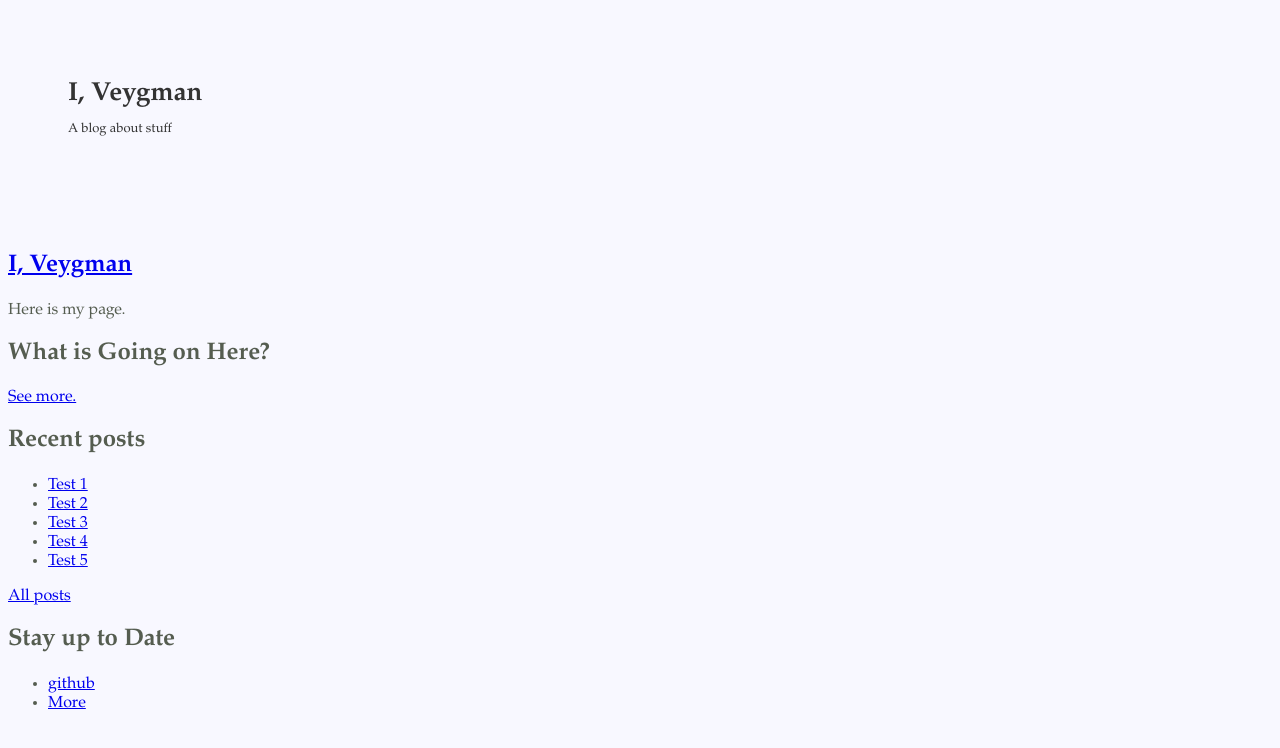
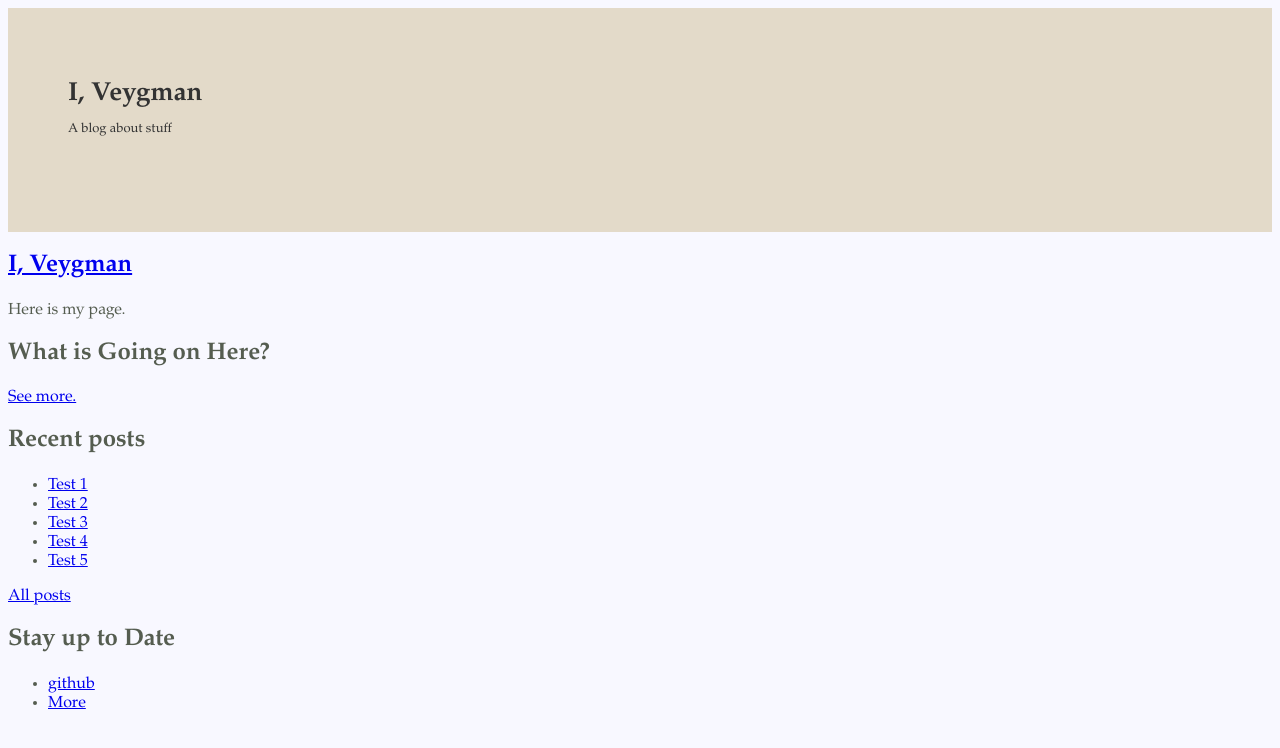
Before and after one commit to iveygman/iveygman.github.io-blog, a Jekyll site: the page built from index.html, in a window 1280 px wide. Shown: the top 748 px of the page. Built offline with Jekyll 4.4.1, drawn with Linux system fonts in a browser that asks for light colours; nearby versions of some CDN libraries.

Commit message:
Modifying hero unit bg

```diff
--- a/assets/css/main.css
+++ b/assets/css/main.css
@@ -34,4 +34,5 @@ a.header:hover {
     font-size: 13px;
     line-height: 18px;
     color: #333;
+    background-color: #E3DAC9;
 }
```
